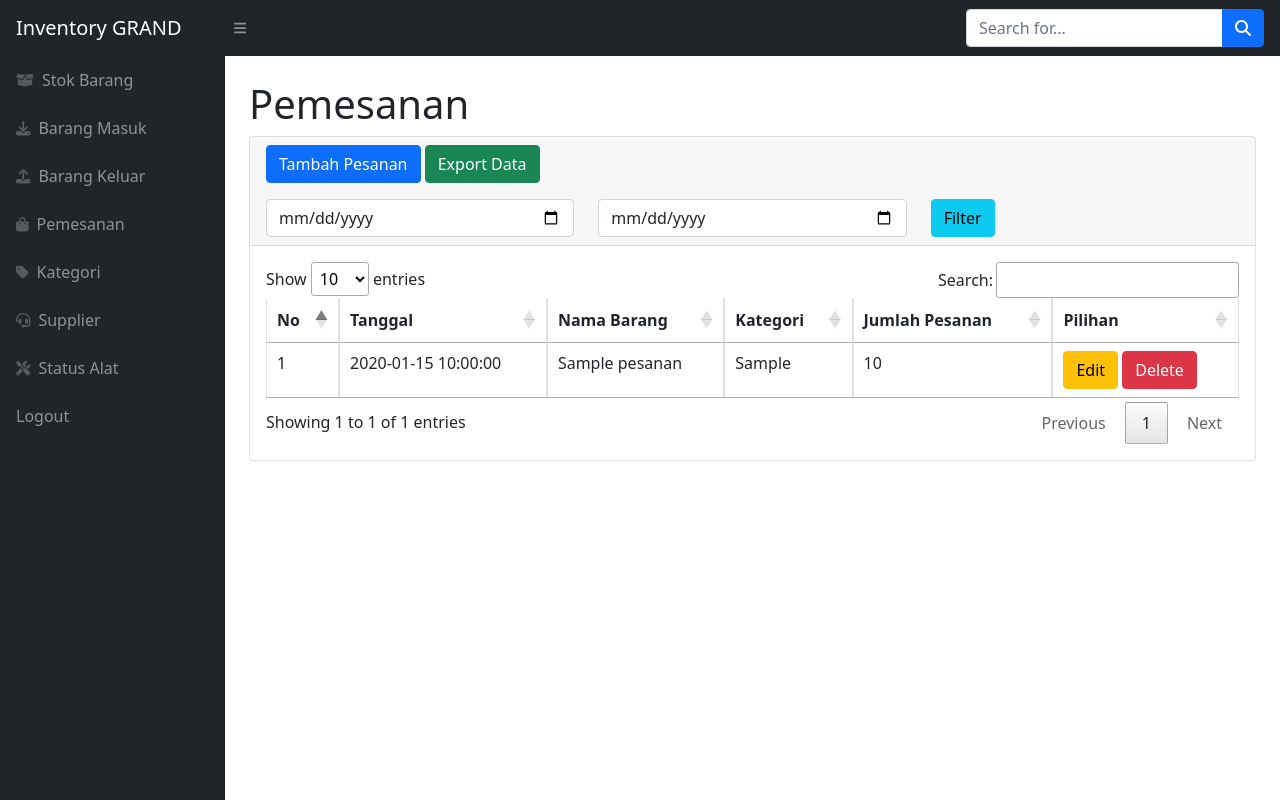
After one commit to erlangga-avx/adminsaya, a PHP site: page /adminsaya/pesanan.php in a window 1280 px wide. The commit adds this page. Run offline with PHP 8.4, Linux system fonts and the light colour scheme; the visitor is signed in with stand-in values (Sample User, id 1); tables that the repository leaves empty or names only in its code hold one stand-in row (values such as "Sample post"); some libraries are stand-ins or nearby versions.

Commit message:
menu pesanan -bagian 1

```diff
--- a/components/sidebar.php
+++ b/components/sidebar.php
@@ -13,6 +13,10 @@
                             <a class="nav-link" href="keluar.php">
                                 <div class="sb-nav-link-icon"><i class="fas fa-upload"></i></div>
                                 Barang Keluar
+                            </a>
+                            <a class="nav-link" href="pesanan.php">
+                                <div class="sb-nav-link-icon"><i class="fas fa-shopping-bag"></i></div>
+                                Pemesanan
                             </a>
                             <a class="nav-link" href="kategori.php">
                                 <div class="sb-nav-link-icon"><i class="fas fa-tag"></i></div>
--- a/function.php
+++ b/function.php
@@ -124,6 +124,44 @@ if(isset($_POST['addsupplier'])){
         header('location:supplier.php');
     }
 }
+
+//menambah pesanan
+if(isset($_POST['addpesanan'])){
+    $namabarang = $_POST['namabarang'];
+    $kategori = $_POST['kategori'];
+    $qty = $_POST['qty'];
+
+    $addtotable = mysqli_query($conn,"insert into pesanan (namabarang, kategori, qty) values('$namabarang', '$kategori', '$qty')");
+    if($addtotable){
+        header('location:pesanan.php');
+    } else {
+        echo 'Gagal';
+        header('location:pesanan.php');
+    }
+}
+
+// Fungsi untuk memeriksa stok barang yang kurang dari 5 dan menambahkannya ke tabel pesanan
+function checkAndAddToOrder($conn)
+{
+    $ambilsemuadatabarang = mysqli_query($conn, "SELECT * FROM stok WHERE stok < 5");
+    while ($data = mysqli_fetch_array($ambilsemuadatabarang)) {
+        $idbarang = $data['idbarang'];
+        $namabarang = $data['namabarang'];
+        $kategori = $data['kategori'];
+
+        // Memeriksa apakah barang sudah ada dalam tabel pesanan
+        $checkPesanan = mysqli_query($conn, "SELECT * FROM pesanan WHERE namabarang = '$namabarang' AND kategori = '$kategori'");
+        $rowCount = mysqli_num_rows($checkPesanan);
+
+        // Jika barang belum ada dalam tabel pesanan, tambahkan data ke tabel pesanan
+        if ($rowCount == 0) {
+            $insertPesanan = mysqli_query($conn, "INSERT INTO pesanan (namabarang, kategori, qty) VALUES ('$namabarang', '$kategori', 100)");
+        }
+    }
+}
+
+// Panggil fungsi untuk memeriksa stok dan menambahkan barang ke tabel pesanan
+checkAndAddToOrder($conn);
 
 //menambah laporan alat
 if(isset($_POST['addalat'])){
@@ -310,22 +348,25 @@ if(isset($_POST['updatebarangkeluar'])){
     }
 }
 
-//menghapus barang keluar
-if(isset($_POST['hapusbarangkeluar'])){
+// Menghapus barang keluar
+if (isset($_POST['hapusbarangkeluar'])) {
     $idb = $_POST['idb'];
     $qty = $_POST['qty'];
     $idk = $_POST['idk'];
 
-    $getdatastok = mysqli_query($conn, "select * from stok where idbarang='$idb'");
+    // Mengambil data stok sebelumnya
+    $getdatastok = mysqli_query($conn, "SELECT * FROM stok WHERE idbarang='$idb'");
     $data = mysqli_fetch_array($getdatastok);
     $stok = $data['stok'];
 
-    $selisih = $stok-$qty;
+    // Mengembalikan jumlah stok
+    $stok_baru = $stok + $qty;
 
-    $update = mysqli_query($conn, "update stok set stok='$selisih' where idbarang='$idb'");
-    $hapusdata = mysqli_query($conn, "delete from keluar where idkeluar='$idk'");
+    // Memperbarui jumlah stok pada tabel stok
+    $update = mysqli_query($conn, "UPDATE stok SET stok='$stok_baru' WHERE idbarang='$idb'");
+    $hapusdata = mysqli_query($conn, "DELETE FROM keluar WHERE idkeluar='$idk'");
 
-    if($update&&$hapusdata){
+    if ($update && $hapusdata) {
         header('location:keluar.php');
     } else {
         header('location:keluar.php');
@@ -362,6 +403,35 @@ if(isset($_POST['hapussupplier'])){
     }
 }
 
+//update info pesanan
+if(isset($_POST['updatepesanan'])){
+    $idp = $_POST['idp'];
+    $namabarang = $_POST['namabarang'];
+    $kategori = $_POST['kategori'];
+    $qty = $_POST['qty'];
+
+    $update = mysqli_query($conn, "update pesanan set namabarang='$namabarang' , kategori='$kategori', qty='$qty' where idpesanan='$idp'");
+    if($update){
+        header('location:pesanan.php');
+    } else {
+        echo 'Gagal';
+        header('location:pesanan.php');
+    }
+}
+
+//menghapus pesanan
+if(isset($_POST['hapuspesanan'])){
+    $idp = $_POST['idp'];
+
+    $hapus = mysqli_query($conn, "delete from pesanan where idpesanan='$idp'");
+    if($hapus){
+        header('location:pesanan.php');
+    } else {
+        echo 'Gagal';
+        header('location:pesanan.php');
+    }
+}
+
 //update info kerusakan alat
 if(isset($_POST['updatealat'])){
     $ida = $_POST['ida'];
--- /dev/null
+++ b/pesanan.php
@@ -0,0 +1,213 @@
+<?php
+require 'function.php';
+require 'cek.php';
+?>
+
+
+<!DOCTYPE html>
+<html lang="en">
+    <head>
+        <meta charset="utf-8" />
+        <meta http-equiv="X-UA-Compatible" content="IE=edge" />
+        <meta name="viewport" content="width=device-width, initial-scale=1, shrink-to-fit=no" />
+        <meta name="description" content="" />
+        <meta name="author" content="" />
+        <title>Pemesanan - GRAND Inventory</title>
+        <link href="https://cdn.datatables.net/1.13.2/css/jquery.dataTables.min.css" rel="stylesheet" />
+        <link href="css/styles.css" rel="stylesheet" />
+        <script src="https://use.fontawesome.com/releases/v6.1.0/js/all.js" crossorigin="anonymous"></script>
+        <script src="https://code.jquery.com/jquery-3.5.1.js"></script>
+        <script src="https://cdn.datatables.net/1.13.2/js/jquery.dataTables.min.js"></script>
+    </head>
+    <body class="sb-nav-fixed">
+        <?php include "components/nav.php" ?>
+        <div id="layoutSidenav">
+        <?php include "components/sidebar.php" ?>
+            <div id="layoutSidenav_content">
+                <main>
+                    <div class="container-fluid px-4">
+                        <h1 class="mt-4">Pemesanan</h1>
+                        <div class="card mb-4">
+                            <div class="card-header">
+                                <button type="button" class="btn btn-primary" data-bs-toggle="modal" data-bs-target="#myModal">
+                                Tambah Pesanan
+                            </button>
+                            <a href="exportpesanan.php" class="btn btn-success">Export Data</a>
+                            <br>
+                            <form method="post" class="mt-3">
+                                <div class="row">
+                                    <div class="col">
+                                        <input type="date" name="tgl_mulai" class="form-control">
+                                    </div>
+                                    <div class="col">
+                                        <input type="date" name="tgl_selesai" class="form-control">
+                                    </div>
+                                    <div class="col">
+                                        <button type="submit" name="filter_tgl" class="btn btn-info">Filter</button>
+                                    </div>
+                                </div>
+                            </form>
+                            </div>
+                            <div class="card-body">
+                                <div class="table-responsive">
+                                    <table class="table table-bordered" id="dataTable" width="100%" cellspacing="0">
+                                        <thead>
+                                            <tr>
+                                                <th>No</th>
+                                                <th>Tanggal</th>
+                                                <th>Nama Barang</th>
+                                                <th>Kategori</th>
+                                                <th>Jumlah Pesanan</th>
+                                                <th>Pilihan</th>
+                                            </tr>
+                                        </thead>
+                                        <tbody>
+                                        <?php
+
+                                        if(isset($_POST['filter_tgl'])){
+                                            $mulai = $_POST['tgl_mulai'];
+                                            $selesai = $_POST['tgl_selesai'];
+
+                                            if($mulai!=null || $selesai!=null){
+                                                $ambilsemuadatapesanan = mysqli_query($conn, "select * from pesanan and tanggal BETWEEN '$mulai' and DATE_ADD('$selesai',INTERVAL 1 DAY)");
+                                            } else {
+                                                $ambilsemuadatapesanan = mysqli_query($conn, "select * from pesanan");
+                                            }
+                                        } else {
+                                            $ambilsemuadatapesanan = mysqli_query($conn, "select * from pesanan");
+                                        }
+                                            $ambilsemuadatapesanan = mysqli_query($conn, "select * from pesanan");
+                                            $i = 1;
+                                            while($data=mysqli_fetch_array($ambilsemuadatapesanan)){
+                                                $idp = $data['idpesanan'];
+                                                $tanggal = $data['tanggal'];
+                                                $namabarang = $data['namabarang'];
+                                                $kategori = $data['kategori'];
+                                                $qty = $data['qty'];
+                                            ?>
+                                            <tr>
+                                                <td><?=$i++;?></td>
+                                                <td><?=$tanggal;?></td>
+                                                <td><?=$namabarang;?></td>
+                                                <td><?=$kategori;?></td>
+                                                <td><?=$qty;?></td>
+                                                <td>
+                                                    <button type="button" class="btn btn-warning" data-bs-toggle="modal" data-bs-target="#edit<?=$idp;?>">
+                                                        Edit
+                                                    </button>
+                                                    <button type="button" class="btn btn-danger" data-bs-toggle="modal" data-bs-target="#delete<?=$idp;?>">
+                                                        Delete
+                                                    </button>
+                                                </td>
+                                            </tr>
+
+                                                <!-- Edit Modal -->
+                                            <div class="modal fade" id="edit<?=$idp;?>">
+                                            <div class="modal-dialog">
+                                                <div class="modal-content">
+
+                                                <!-- Modal Header -->
+                                                <div class="modal-header">
+                                                    <h4 class="modal-title">Edit Pesanan</h4>
+                                                    <button type="button" class="btn-close" data-bs-dismiss="modal"></button>
+                                                </div>
+
+                                                <!-- Modal body -->
+                                                <form method="post">
+                                                <div class="modal-body">
+                                                <input type="text" name="namabarang" value="<?=$namabarang;?>" class="form-control" required>
+                                                <br>
+                                                <input type="text" name="kategori" value="<?=$kategori;?>" class="form-control" required>
+                                                <br>
+                                                <input type="number" name="qty" value="<?=$qty;?>" class="form-control" required>
+                                                <br>
+                                                <input type="hidden" name="idp" value="<?=$idp;?>">
+                                                <button type="submit" class="btn btn-primary" name="updatepesanan">Submit</button>
+                                                </form>
+                                                </div>
+
+                                                </div>
+                                            </div>
+                                            </div>
+
+                                            <!-- Hapus Modal -->
+                                            <div class="modal fade" id="delete<?=$idp;?>">
+                                            <div class="modal-dialog">
+                                                <div class="modal-content">
+
+                                                <!-- Modal Header -->
+                                                <div class="modal-header">
+                                                    <h4 class="modal-title">Hapus Pesanan?</h4>
+                                                    <button type="button" class="btn-close" data-bs-dismiss="modal"></button>
+                                                </div>
+
+                                                <!-- Modal body -->
+                                                <form method="post">
+                                                <div class="modal-body">
+                                                Apakah Anda yakin ingin menghapus <?=$namabarang;?>?
+                                                <input type="hidden" name="idp" value="<?=$idp;?>">
+                                                <br>
+                                                <br>
+                                                <button type="submit" class="btn btn-danger" name="hapuspesanan">Hapus</button>
+                                                </form>
+                                                </div>
+
+                                                </div>
+                                            </div>
+                                            </div>
+
+                                            <?php
+                                            };
+
+                                            ?>
+                                        </tbody>
+                                    </table>
+                                </div>
+                            </div>
+                        </div>
+                    </div>
+                </main>
+            </div>
+        </div>
+        <script>
+            $(document).ready(function () {
+                $('#dataTable').DataTable();
+            });
+        </script>
+        <script src="https://cdn.jsdelivr.net/npm/bootstrap@5.1.3/dist/js/bootstrap.bundle.min.js" crossorigin="anonymous"></script>
+        <script src="js/scripts.js"></script>
+        <script src="https://cdnjs.cloudflare.com/ajax/libs/Chart.js/2.8.0/Chart.min.js" crossorigin="anonymous"></script>
+        <script src="assets/demo/chart-area-demo.js"></script>
+        <script src="assets/demo/chart-bar-demo.js"></script>
+        <script src="https://cdn.jsdelivr.net/npm/simple-datatables@latest" crossorigin="anonymous"></script>
+        <script src="js/datatables-simple-demo.js"></script>
+    </body>
+
+            <!-- The Modal -->
+            <div class="modal fade" id="myModal">
+    <div class="modal-dialog">
+        <div class="modal-content">
+
+        <!-- Modal Header -->
+        <div class="modal-header">
+            <h4 class="modal-title">Tambah Pesanan</h4>
+            <button type="button" class="btn-close" data-bs-dismiss="modal"></button>
+        </div>
+
+        <!-- Modal body -->
+        <form method="post">
+        <div class="modal-body">
+        <input type="text" name="namabarang" placeholder="Nama Barang" class="form-control" required>
+        <br>
+        <input type="text" name="kategori" placeholder="Kategori Produk" class="form-control" required>
+        <br>
+        <input type="number" name="qty" placeholder="Jumlah Pesanan" class="form-control" required>
+        <br>
+        <button type="submit" class="btn btn-primary" name="addpesanan">Submit</button>
+        </form>
+        </div>
+
+        </div>
+    </div>
+    </div>
+</html>
```
Also changed, not shown: exportpesanan.php (added, +116 -0 lines).
